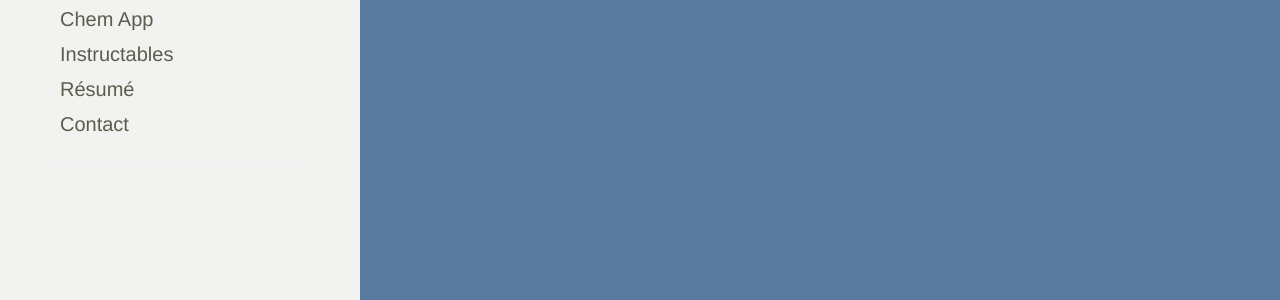
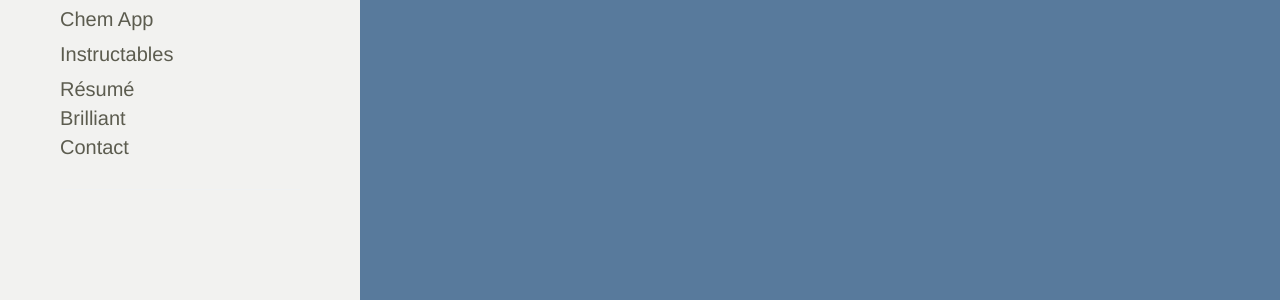
Before and after one commit to cakoch10/cakoch10.github.io, a Jekyll site: the page built from index.html, in a window 1280 px wide. Shown: the part 518-818 px from the top of the page. Built offline with Jekyll 4.4.1, drawn with Linux system fonts in a browser that asks for light colours; Markdown is read by kramdown in place of the engine named in the settings; the list of posts is cut into pages by our own code.

Commit message:
Update sidebar.html

```diff
--- a/_includes/sidebar.html
+++ b/_includes/sidebar.html
@@ -18,6 +18,7 @@
       <a class="sidebar-nav-item" href="https://play.google.com/store/apps/details?id=appinventor.ai_cakoch10.ChemistryMadeEasy">Chem App</a>
       <a class="sidebar-nav-item" href="http://www.instructables.com/member/cakoch10?show=INSTRUCTABLES">Instructables</a>
       <a class="sidebar-nav-item" href="https://github.com/cakoch10/cakoch10.github.io/raw/master/_includes/Resume.pdf">Résumé</a>
+      <a class="https://brilliant.org/profile/caleb-9srxh5/">Brilliant</a>
       <a class="sidebar-nav-item" href="mailto:cakoch10@gmail.com">Contact</a>
       {% comment %}
         The code below dynamically generates a sidebar nav of pages with
```
